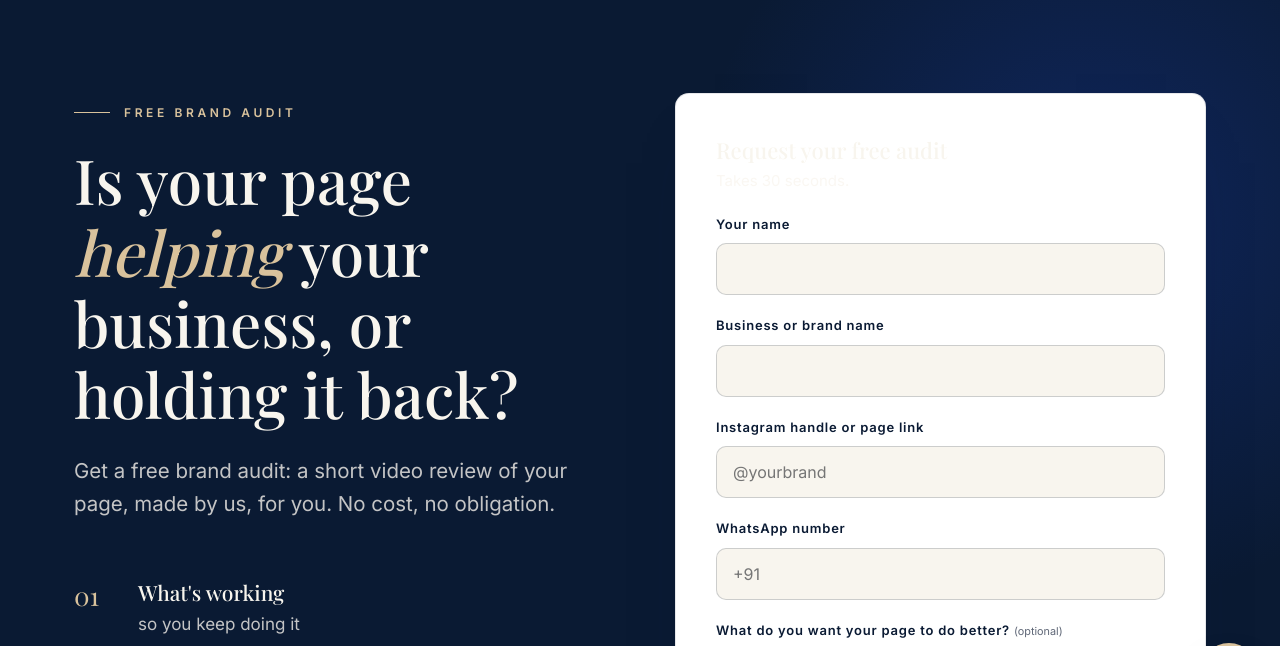
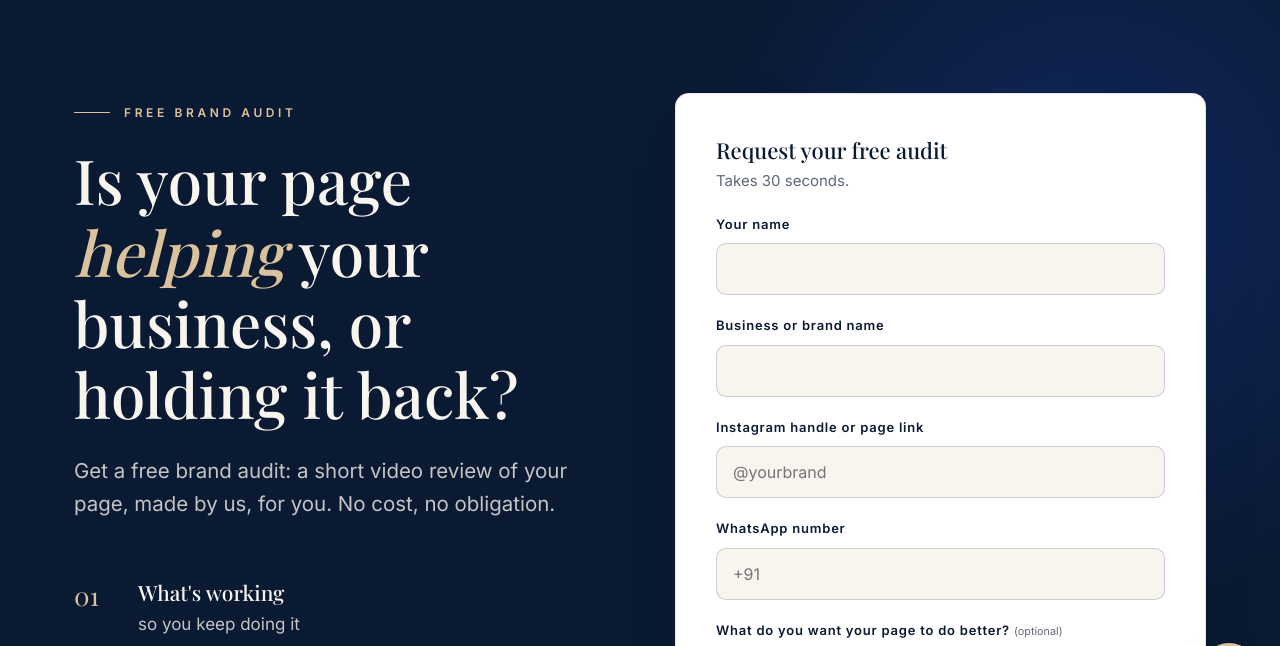
Before and after one commit to sagarnagpalacademy1474/socialmediamasters.in, a plain HTML site: page public/free-audit/index.html in a window 1280 px wide. Shown: the part 77-723 px from the top of the page. Drawn offline with nearby package versions, Linux system fonts and the light colour scheme; a web font is replaced by a local one.

Commit message:
Fix invisible heading and text in forms on dark sections
Co-Authored-By: Claude Opus 5.5 <noreply@anthropic.com>
Claude-Session: https://claude.ai/code/session_01XmRCkfYFct6B3W9g26zJsB

```diff
--- a/assets/css/style.css
+++ b/assets/css/style.css
@@ -301,3 +301,8 @@ a.contact-item:hover{border-color:var(--champ-d)}
   .brand span{display:none}
   .toggle button{padding:10px 14px;font-size:13px}
 }
+
+/* form card sits on a dark hero: keep its text dark on white */
+.dark .form-card h3{color:var(--mid)}
+.dark .form-card p,.dark .form-card .muted,.dark .form-card .form-note{color:var(--muted)}
+.dark .form-card label{color:var(--mid)}
--- a/public/assets/css/style.css
+++ b/public/assets/css/style.css
@@ -301,3 +301,8 @@ a.contact-item:hover{border-color:var(--champ-d)}
   .brand span{display:none}
   .toggle button{padding:10px 14px;font-size:13px}
 }
+
+/* form card sits on a dark hero: keep its text dark on white */
+.dark .form-card h3{color:var(--mid)}
+.dark .form-card p,.dark .form-card .muted,.dark .form-card .form-note{color:var(--muted)}
+.dark .form-card label{color:var(--mid)}
```
